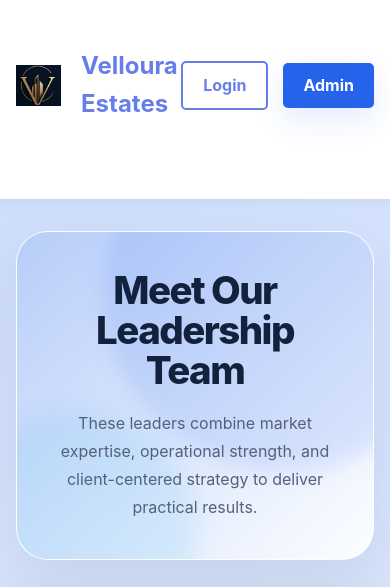
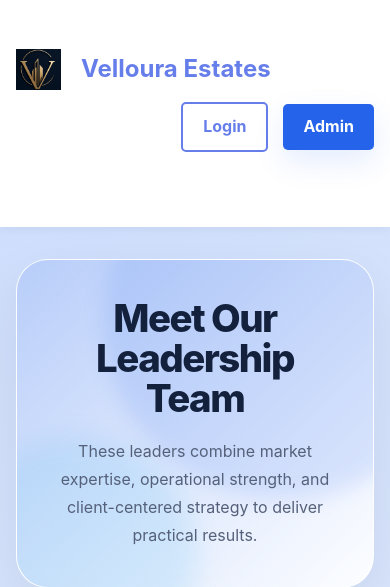
Before and after one commit to RahullK/Velloura_Estate, a Django app: page /about/ in a window 390 px wide. Shown: the top 587 px of the page. Run offline with Django 5.2, Linux system fonts and the light colour scheme.

Commit message:
Enhance navigation styles for mobile responsiveness
Added responsive styles for navigation and logo.

```diff
--- a/real_estate/templates/base.html
+++ b/real_estate/templates/base.html
@@ -179,6 +179,20 @@
 
         /* Responsive */
         @media (max-width: 768px) {
+            nav {
+                flex-wrap: wrap;
+                row-gap: 10px;
+            }
+
+            .logo {
+                flex-shrink: 0;
+                white-space: nowrap;
+            }
+
+            .auth-buttons {
+                margin-left: auto;
+            }
+
             .nav-links {
                 display: none;
             }
```
